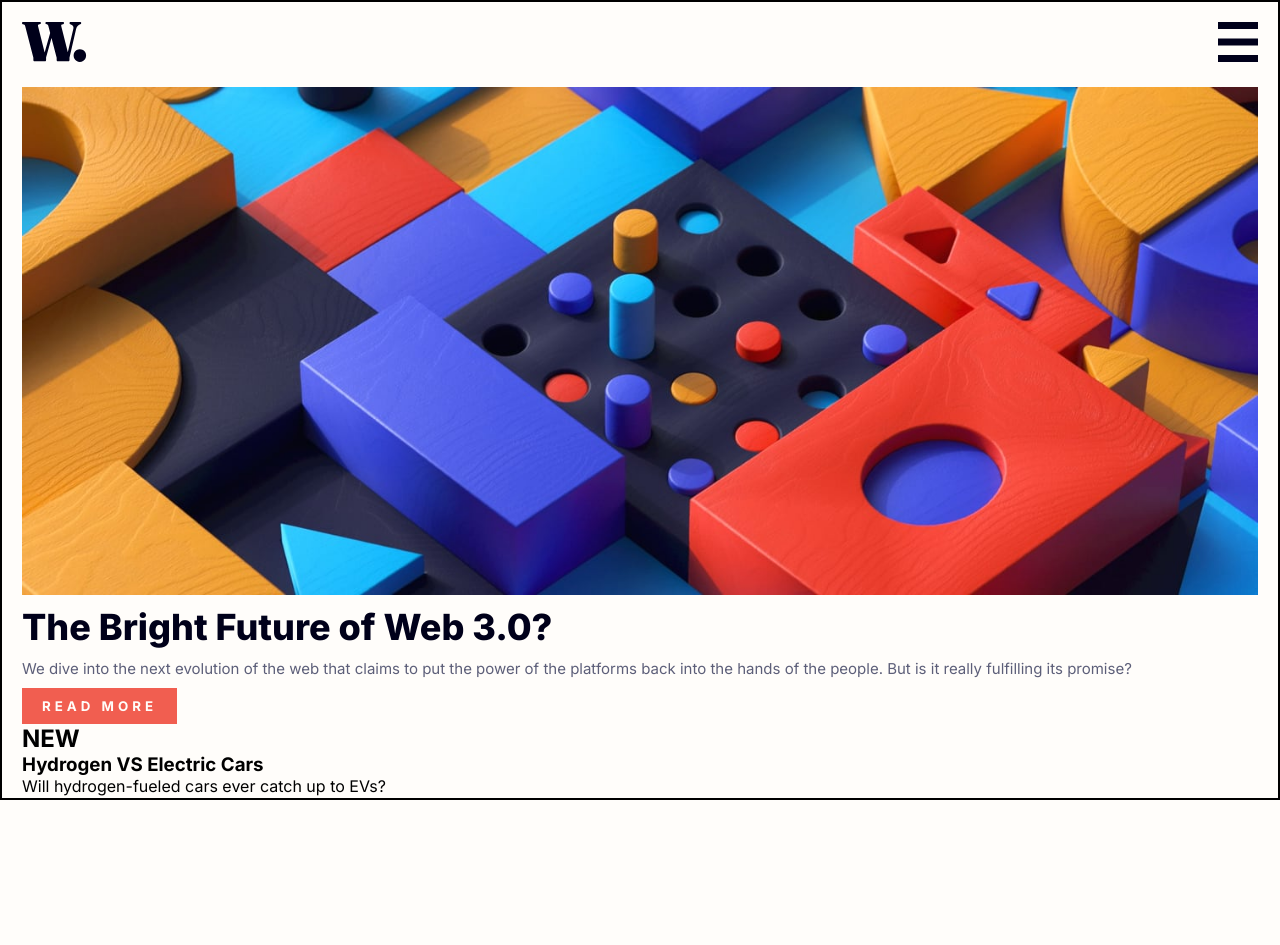
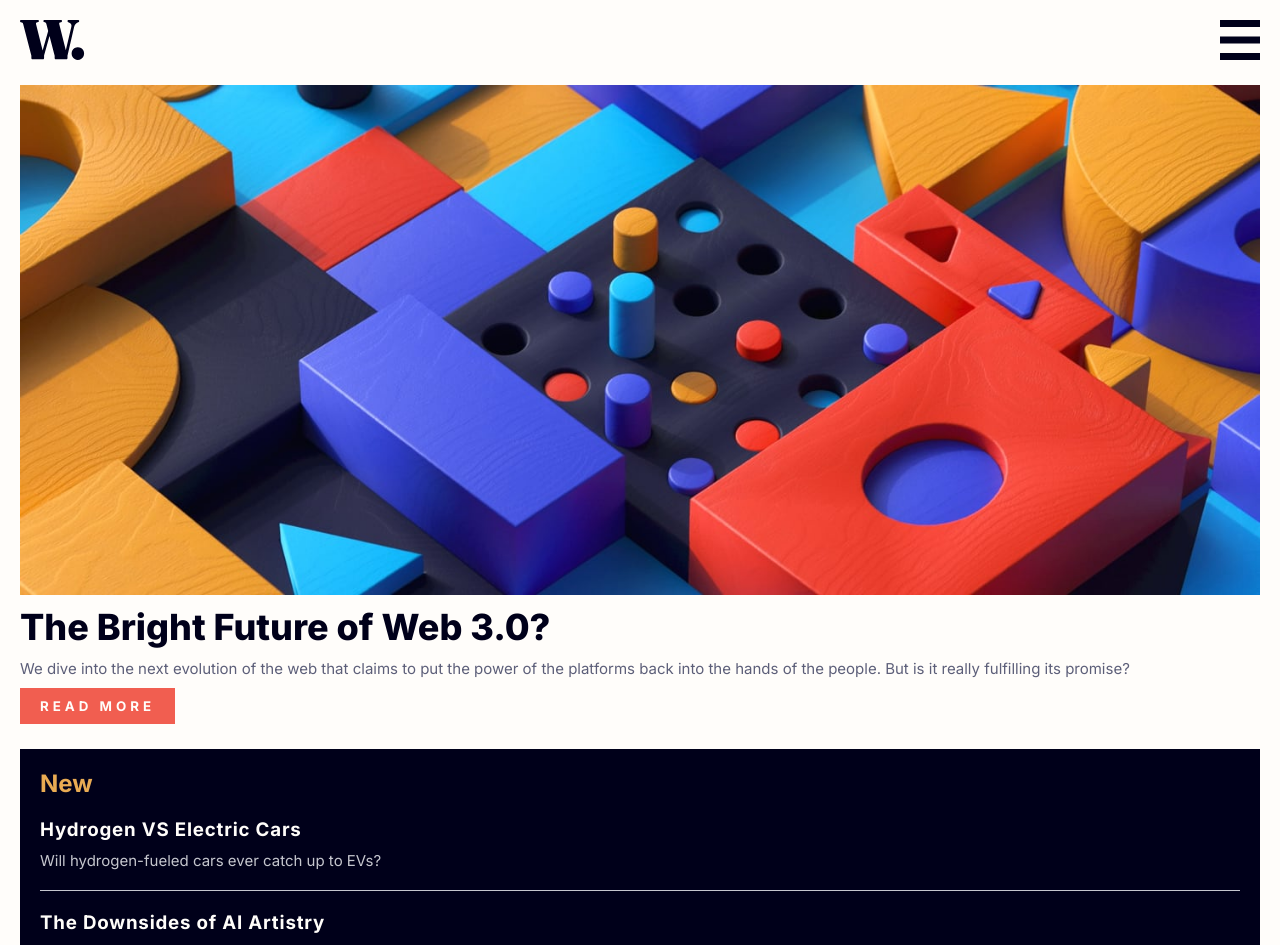
Before and after one commit to svyatoslavkk/news-homepage-main, a React (Create React App) app: page / in a window 1280 px wide. Shown: the top 945 px of the page. Before the commit the page ends 800 px from the top, so only its background shows below. Built offline with nearby package versions, Linux system fonts and the light colour scheme.

Commit message:
new block done

```diff
--- a/src/App.scss
+++ b/src/App.scss
@@ -24,6 +24,10 @@ img {
     object-fit: cover;
 }
 
+p {
+    font-size: $paragraph-font-size;
+}
+
 .container {
     // max-width: 375px;
     width: 100%;
@@ -33,8 +37,6 @@ img {
     top: 50%;
     left: 50%;
     transform: translate(-50%, -50%);
-    border: 2px solid #000;
-    overflow: hidden;
 }
 
 header {
@@ -51,6 +53,10 @@ header {
     margin: 0 auto 10px auto;
 }
 
+.text-block {
+    margin-bottom: 25px;
+}
+
 .main-title {
     color: $very-dark-blue;
     font-weight: $extra-bold-weight;
@@ -62,7 +68,6 @@ header {
 .text-content {
     color: $dark-grayish-blue;
     text-align: left;
-    font-size: $paragraph-font-size;
     margin-bottom: 0.625rem;
 }
 
@@ -78,6 +83,37 @@ header {
     margin-left: 0;
 }
 
+.new-block {
+    background-color: $very-dark-blue;
+    padding: 20px;
+}
+
+.new-block-title {
+    color: $soft-orange;
+}
+
+.new-block-item {
+    margin: 20px 0;
+    border-bottom: 1px solid $grayish-blue;
+    padding-bottom: 20px;
+}
+
+.new-block-item:last-child {
+    margin: 0;
+    border-bottom: none;
+    padding-bottom: 0;
+}
+
+.new-block-item-header {
+    color: $off-white;
+    margin-bottom: 10px;
+    letter-spacing: 0.05rem;
+}
+
+.new-block-item-paragraph {
+    color: $grayish-blue;
+}
+
 @media (max-width: 375px) {
     .main-image {
         content: url('image-web-3-mobile.jpg');
--- a/src/App.tsx
+++ b/src/App.tsx
@@ -41,22 +41,13 @@ function App() {
         </div>
 
         <div className='new-block'>
-          <h2>NEW</h2>
-
-          <div className='new-block-item'>
-            <h3>Hydrogen VS Electric Cars</h3>
-            <p>Will hydrogen-fueled cars ever catch up to EVs?</p>
-          </div>
-
-          <div className='new-block-item'>
-            <h3>The Downsides of AI Artistry</h3>
-            <p>What are the possible adverse effects of on-demand AI image generation?</p>
-          </div>
-
-          <div className='new-block-item'>
-            <h3>Is VC Funding Drying Up?</h3>
-            <p>Private funding by VC firms is down 50% YOY. We take a look at what that means.</p>
-          </div>
+          <h2 className='new-block-title'>New</h2>
+          {newBlockItems.map((item: any) => (
+            <div className='new-block-item'>
+              <h3 className='new-block-item-header'>{item.header}</h3>
+              <p className='new-block-item-paragraph'>{item.paragraph}</p>
+            </div>
+          ))}
         </div>
       </main>
     </div>
```
